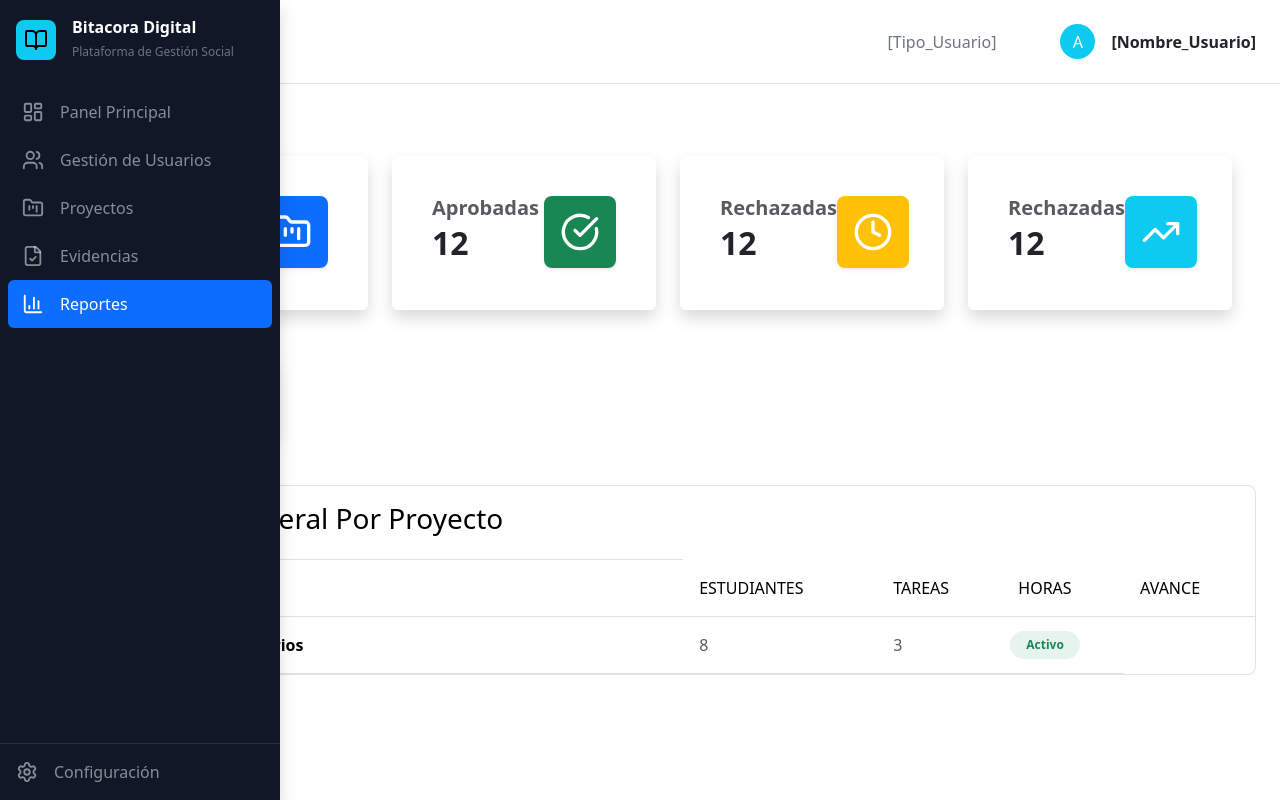
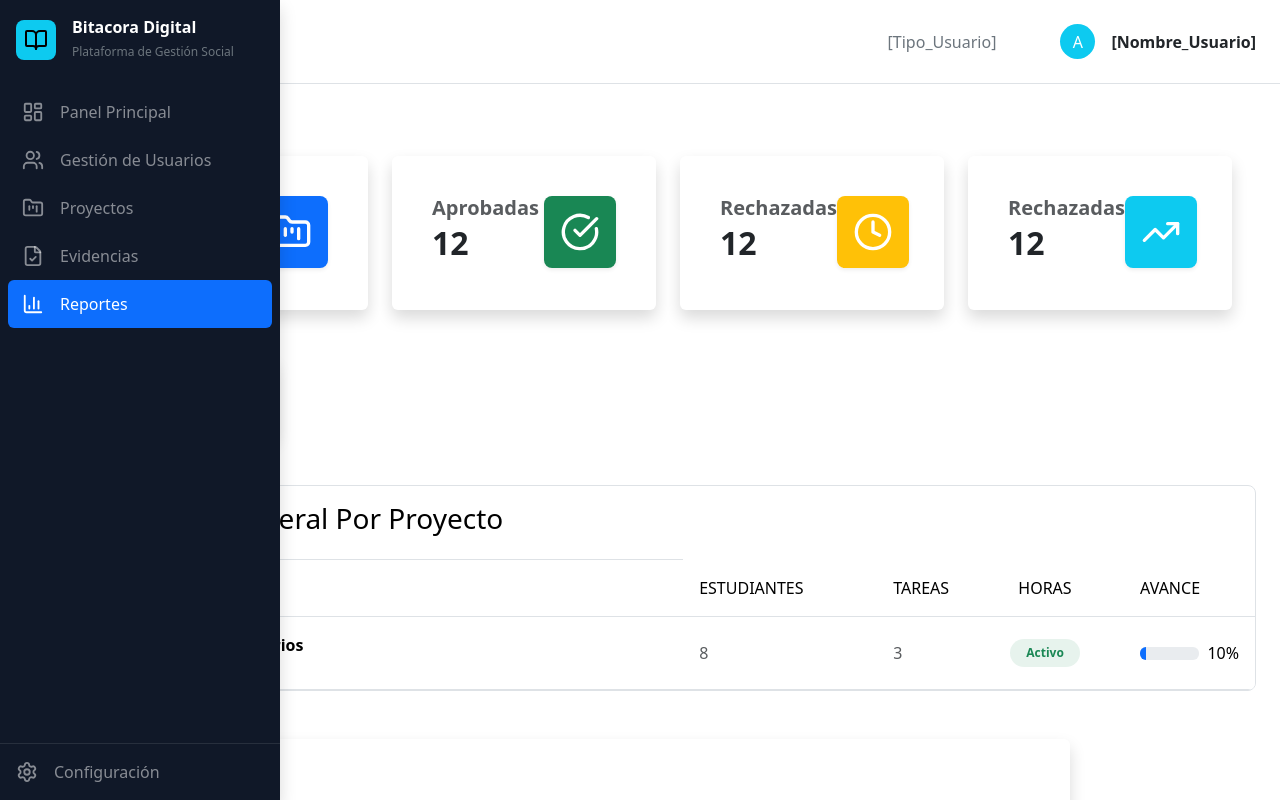
Before and after one commit to EduardoFVM/BitacoraDigital_AppWeb, a React (Vite) app: page /reports in a window 1280 px wide. Built offline with nearby package versions, Linux system fonts and the light colour scheme; sample sign-in values are in the browser's storage.

Commit message:
Scroll agregado a todas las vistas

```diff
--- a/src/layouts/MainLayout.jsx
+++ b/src/layouts/MainLayout.jsx
@@ -6,18 +6,18 @@ export default function MainLayout(){
     const SIDEBAR_WIDTH = "80px";
 
     return(
-        <div className="d-flex">
+        <div className="d-flex vh-100 overflow-hidden">
             <CustomSidebar />
             <div
                 className="d-flex flex-column w-100"
                 style={{
                     marginLeft: SIDEBAR_WIDTH,
-                    minHeight: "100vh",
+                    Height: "100vh",
                     transition: "margin-left 0.3s ease"
                 }}
             >
                 <CustomNavbar />
-                <div className="p-4">
+                <div className="p-4 flex-grow-1 overflow-y-auto">
                     <Outlet/>
                 </div>
             </div>
--- a/src/modules/auth/Reportes.jsx
+++ b/src/modules/auth/Reportes.jsx
@@ -40,9 +40,7 @@ export default function Reportes(){
                 </div>
                 <div className="col-12">
                     <div className="border rounded-3 overflow-hidden">
-
                         <table className="table mb-0 align-middle">
-
                             <thead>
                             <tr>
                                 <th className="py-3"><h3>Reporte General Por Proyecto</h3></th>
@@ -59,7 +57,7 @@ export default function Reportes(){
                             <tbody>
                             <tr>
                                 <td className="px-3 py-3">
-                            <div className="fw-semibold">Sistema de inventarios</div>
+                                <p className="fw-semibold">Sistema de inventarios</p>
                                 </td>
                                 <td className="text-body-secondary px-3">8</td>
                                 <td className="text-body-secondary px-3">3</td>
@@ -68,11 +66,65 @@ export default function Reportes(){
                                     Activo
                                 </span>
                                 </td>
+                                <td className="px-3">
+                                    <div className="d-flex align-items-center">
+                                        <div className="progress w-100 me-2" style={{ height: '13px' }}>
+                                            <div
+                                                className="progress-bar"
+                                                style={{ width: `10%` }}
+                                            />
+                                        </div>
+                                        <p className="mb-0">10%</p>
+                                    </div>
+                                </td>
                             </tr>
                             </tbody>
                         </table>
                     </div>
                 </div>
+                <div className="row mt-5 d-flex justify-content-between">
+                                    <div className="col-6 mb-5" style={{width: '990px'}}>
+                                        <BaseCard>
+                                            <div className="d-flex px-4 pt-5 row">
+                                                <div className="col-12 mb-2 d-flex justify-content-between">
+                                                    <p className="h4 fw-bold">[Titulo]</p>
+
+                                                </div>
+                                                <div className="col-12 mb-2">
+                                                    <p className="h5">[Texto]</p>
+                                                </div>
+                                                <div className="mb-5">
+                                                    <div>
+                                                        <div className="progress" style={{ height: '13px' }}>
+                                                            <div
+                                                            className="progress-bar"
+                                                            style={{ width: `10%` }}
+                                                            />
+                                                        </div>
+                                                    </div>
+                                                </div>
+                                                <div className="col-12 gap-3 mb-3 d-flex">
+                                                    <div className="container text-center rounded-4 p-3" style={{backgroundColor: '#f9fafb'}}>
+                                                        <p className="h2 fw-bold">18/24</p>
+                                                        <p>Tareas</p>
+                                                    </div>
+                                                    <div className="container text-center rounded-4 p-3" style={{backgroundColor: '#f9fafb'}}>
+                                                        <p>[Numero_Horas]</p>
+                                                        <p>Horas totales</p>
+                                                    </div>
+                                                    <div className="container text-center rounded-4 p-3" style={{backgroundColor: '#f9fafb'}}>
+                                                        <p>[Numero_Estudiantes]</p>
+                                                        <p>Estudiantes</p>
+                                                    </div>
+                                                </div>
+                                                <div className="col-12 text-end">
+                                                    <p>[Estado]</p>
+                                                </div>
+                                            </div>
+                                        </BaseCard>
+                                    </div>
+
+                                </div>
             </div>
         </div>
     );
```
Lines whose indentation alone changed are shown as unchanged.
